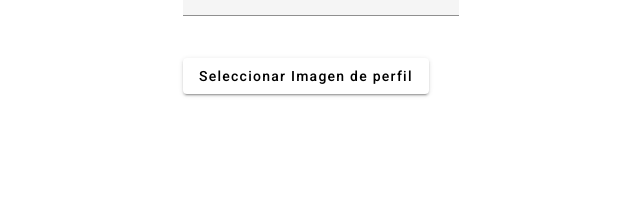
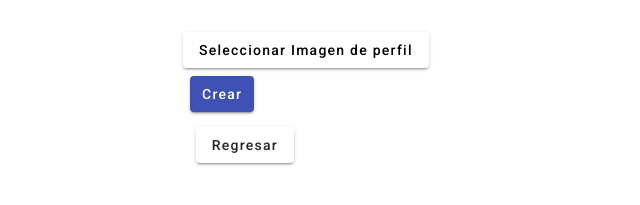
Before and after one commit to kriskcrs/redsocial, an Angular app: page /createUser in a window 1280 px wide. Shown: the part 567-772 px from the top of the page, without its empty margins (329-969 px from the left). Built offline with nearby package versions, Linux system fonts and the light colour scheme.

Commit message:
componente de crear usuario

```diff
--- a/src/app/create-user/create-user.component.css
+++ b/src/app/create-user/create-user.component.css
@@ -22,3 +22,18 @@ img{
 .header img {
   width: 150px;
 }
+
+.buttons{
+  display: flex;
+}
+
+.create-button{
+  margin: 10%;
+}
+
+.return-button{
+  margin-left: 40%;
+  margin-outside: 10%;
+  justify-content: center;
+  padding-left: 1%;
+}
--- a/src/app/create-user/create-user.component.html
+++ b/src/app/create-user/create-user.component.html
@@ -2,29 +2,29 @@
   <img src="https://i.pinimg.com/originals/34/22/90/3422900cb9e9bd4ce803847129eb6c9f.jpg" alt="imagen">
 </div>
 <div class="user-container">
-  <form class="example-form">
+  <form class="example-form" (ngSubmit)="userCreation()" id="add">
     <h1>Ingresa tus datos</h1>
     <mat-form-field class="input-field">
       <mat-label>Correo electronico</mat-label>
-      <input matInput placeholder="ejemplo@gmail.com">
+      <input matInput placeholder="ejemplo@gmail.com" [(ngModel)]="dataCreate.idUser" [ngModelOptions]="{standalone: true}" >
     </mat-form-field>
     <mat-form-field class="input-field">
       <mat-label>Nombre</mat-label>
-      <input matInput placeholder="Cristian">
+      <input matInput placeholder="Cristian" [(ngModel)]="dataCreate.name" [ngModelOptions]="{standalone: true}">
     </mat-form-field>
     <mat-form-field class="input-field">
       <mat-label>Apellido</mat-label>
-      <input matInput placeholder="Caceres">
+      <input matInput placeholder="Caceres" [(ngModel)]="dataCreate.lastName" [ngModelOptions]="{standalone: true}">
     </mat-form-field>
     <mat-form-field class="input-field">
       <mat-label>Fecha de Nacimiento</mat-label>
-      <input matInput placeholder="YYYY/MM/DD" [matDatepicker]="picker">
+      <input matInput placeholder="YYYY/MM/DD" [matDatepicker]="picker" [(ngModel)]="dataCreate.dob" [ngModelOptions]="{standalone: true}">
       <mat-datepicker-toggle matIconSuffix [for]="picker"></mat-datepicker-toggle>
       <mat-datepicker #picker></mat-datepicker>
     </mat-form-field>
     <mat-form-field class="input-field">
       <mat-label>Ingresa tu contraseña</mat-label>
-      <input matInput [type]="hide ? 'password' : 'text'">
+      <input matInput [type]="hide ? 'password' : 'text'" [(ngModel)]="dataCreate.password" [ngModelOptions]="{standalone: true}">
       <button mat-icon-button matSuffix (click)="hide = !hide" [attr.aria-label]="'Hide password'" [attr.aria-pressed]="hide">
         <mat-icon>{{hide ? 'visibility_off' : 'visibility'}}</mat-icon>
       </button>
@@ -35,6 +35,14 @@
       <br>
       <button mat-raised-button (click)="selectImage()" id="selected">Seleccionar Imagen de perfil</button>
     </form>
-
+    <div class="buttons">
+      <br>
+      <button mat-raised-button color="primary" type="submit" class="create-button"> Crear </button>
+      <br>
+    </div>
   </form>
+  <div class="return-button">
+    <button mat-raised-button color="secondary" (click)="login()"> Regresar </button>
+    <br>
+  </div>
 </div>
--- a/src/app/create-user/create-user.component.ts
+++ b/src/app/create-user/create-user.component.ts
@@ -12,6 +12,12 @@ import {MatDatepickerModule} from '@angular/material/datepicker'
 import {NgIf} from '@angular/common';
 import {MatInputModule} from '@angular/material/input';
 import {MatFormFieldModule} from '@angular/material/form-field';
+import {catchError} from "rxjs/operators";
+import {throwError} from "rxjs";
+import {MatSnackBar} from "@angular/material/snack-bar";
+import {AppComponent} from "../app.component";
+import {Router} from "@angular/router";
+import {HttpClient} from "@angular/common/http";
 
 export class MyErrorStateMatcher implements ErrorStateMatcher {
   isErrorState(control: FormControl | null, form: FormGroupDirective | NgForm | null): boolean {
@@ -25,6 +31,10 @@ export class MyErrorStateMatcher implements ErrorStateMatcher {
   styleUrls: ['./create-user.component.css'],
 })
 export class CreateUserComponent {
+  constructor(private _snackBar: MatSnackBar, private url: AppComponent, private router: Router, private http: HttpClient) { }
+
+  path = this.url.url
+  dataCreate: any={}
   hide = true;
   file: any
   imageSrc: string | ArrayBuffer | null = null;
@@ -34,6 +44,9 @@ export class CreateUserComponent {
 
   matcher = new MyErrorStateMatcher();
 
+  openSnackBar(message: string, action: string) {
+    this._snackBar.open(message, action);
+  }
   onFileSelected(event: any) {
     const selectedFile = event.target.files[0];
     if (selectedFile) {
@@ -50,4 +63,43 @@ export class CreateUserComponent {
     // Hacer clic en el input de tipo archivo para abrir el cuadro de diálogo de selección de archivo
     this.fileInput.nativeElement.click();
   }
+
+  userCreation() {
+    let formularioValido: any = document.getElementById("add");
+    if (formularioValido.reportValidity()) {
+      this.userCreationRequest().subscribe(
+        (response: any) => this.userCreationResponse(response)
+      )
+
+    }  }
+  userCreationRequest() {
+    return this.http.post<any>(this.path + "/createUser", this.dataCreate, { observe: 'response' }).pipe(
+      catchError((error: any) => {
+        if (error.status === 400) {
+          // error para parámetros inválidos
+          this.openSnackBar(error.error.message, "Aceptar");
+        } else {
+          // error de conexión o un 500
+          this.openSnackBar("No existe conexión con el servidor", "Aceptar");
+        }
+        return throwError(error);
+      })
+    )
+  }
+
+  userCreationResponse(response: any) {
+if (response.status === 200) {
+  this.openSnackBar("Usuario creado correctamente", "Aceptar");
+    }
+    else {
+      console.log(`Recibí un código de estado inesperado: ${response.status}`);
+    }
+
+  }
+
+  login(){
+    this.router.navigateByUrl("/")
+  }
+
+
 }
--- a/src/app/login/login.component.ts
+++ b/src/app/login/login.component.ts
@@ -140,7 +140,7 @@ export class LoginComponent {
 
   //para registrar al usuario
   registryService() {
-
+    this.router.navigateByUrl("/createUser")
   }
 
   //metodo diego
```
